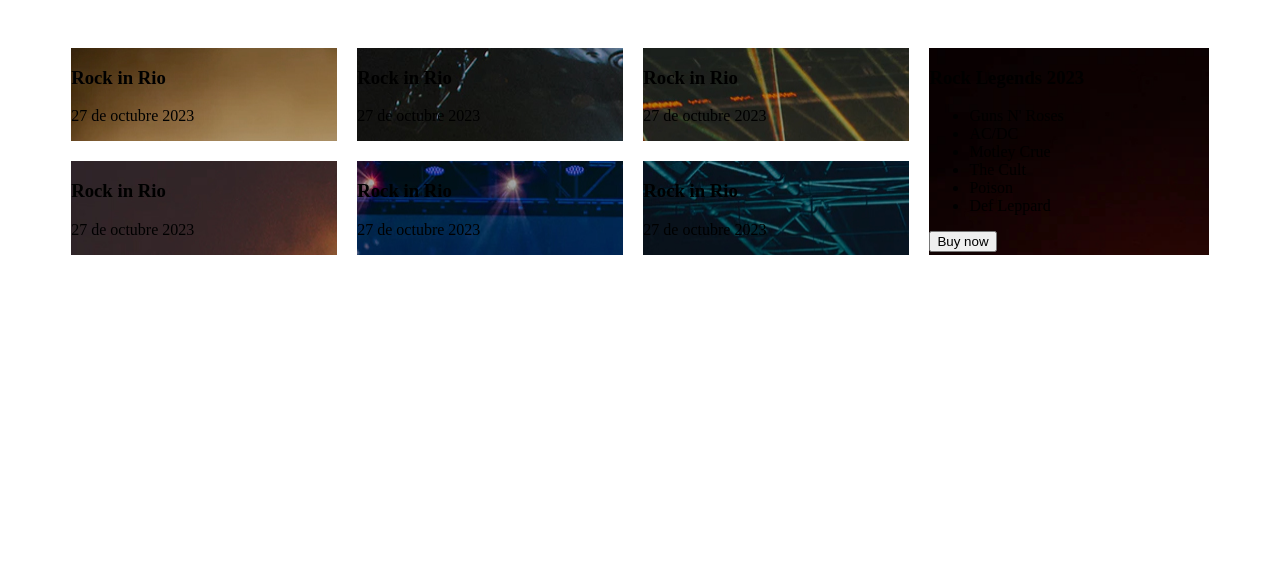
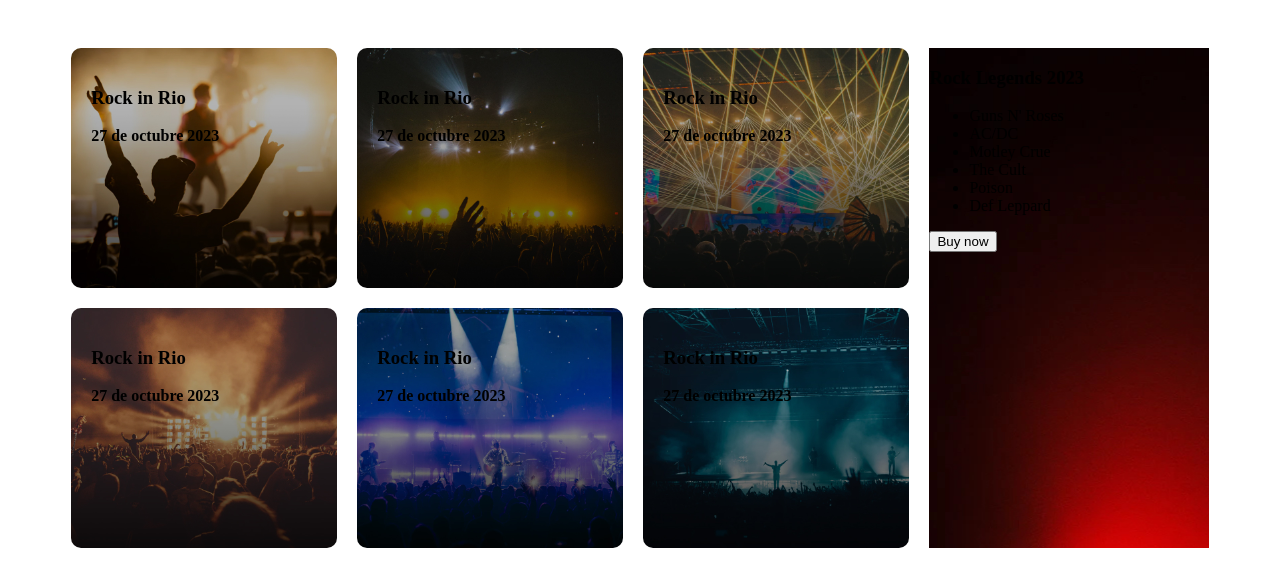
Before and after one commit to dotconde/flex-grid-demo, a plain HTML site: page index.html in a window 1280 px wide. Drawn offline with Linux system fonts and the light colour scheme.

Commit message:
Give presence to card

```diff
--- a/styles.css
+++ b/styles.css
@@ -15,3 +15,14 @@
 	grid-template-columns: repeat(3, 1fr);
   gap: 20px;
 }
+
+.card {
+  border-radius: 10px;
+	min-height: 200px;
+	font-weight: bold;
+	padding: 20px;
+	position: relative;
+	overflow: hidden;
+	background-size: cover;
+	background-position: center center;
+}
```
